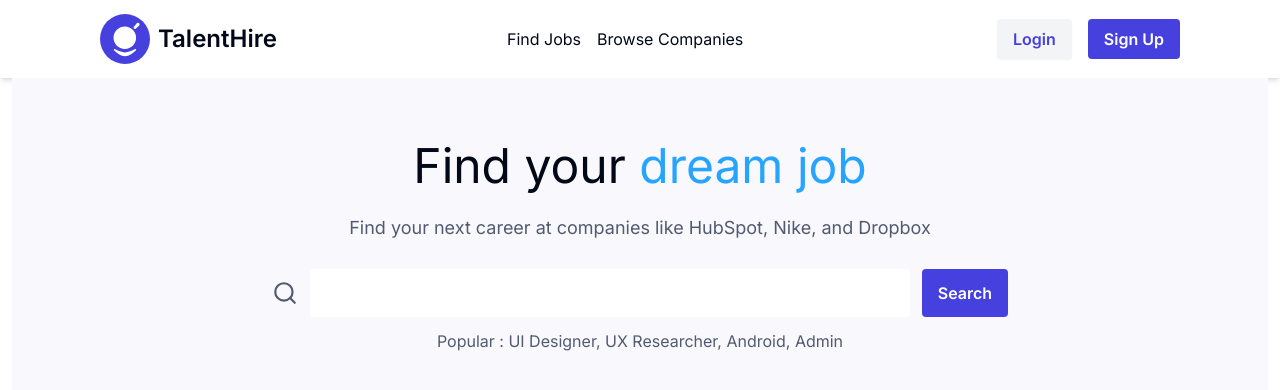
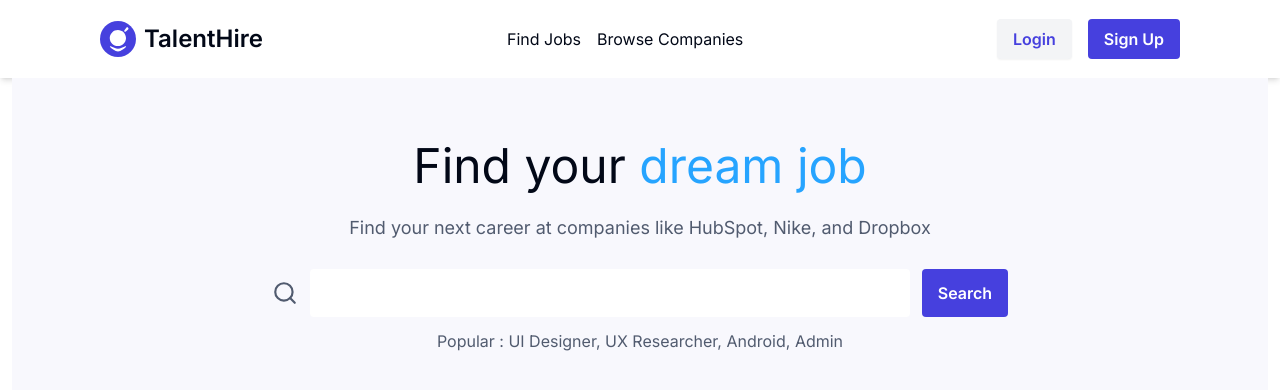
Before and after one commit to Rupesh-Piwal/TalentHire, a Next.js app: page / in a window 1280 px wide. Shown: the top 390 px of the page. Built offline with nearby package versions, Linux system fonts and the light colour scheme; no server answers; the database is empty.

Commit message:
updated logo size

```diff
--- a/src/components/Header.tsx
+++ b/src/components/Header.tsx
@@ -9,7 +9,7 @@ const Header = () => {
       <div className="flex items-center gap-8">
         <div className="flex min-w-[375px] flex-row items-center justify-between">
           <Link href="/" className="flex items-center gap-2">
-            <Image src={Logo} alt="talenthire-logo" width={50} height={50} />
+            <Image src={Logo} alt="talenthire-logo" width={36} height={36} />
             <div className="text-2xl font-semibold">TalentHire</div>
           </Link>
           <Menu size={20} className="md:hidden" />
```
